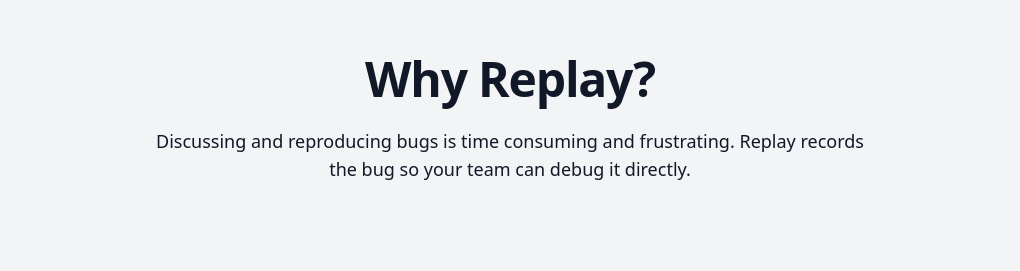
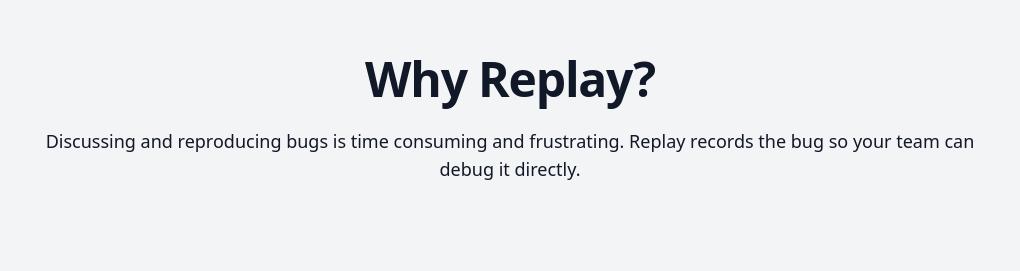
Before and after one commit to jasonLaster/website, a Next.js app: page /components/Features in a window 1280 px wide. Shown: the part 309-580 px from the top of the page, without its empty margins (130-1150 px from the left). Built offline with nearby package versions, Linux system fonts and the light colour scheme; a web font is replaced by a local one; what @tailwindcss/typography would draw is missing.

Commit message:
Bigger images

```diff
--- a/pages/components/Features.js
+++ b/pages/components/Features.js
@@ -35,7 +35,7 @@
   const headerColor = type == "dark" ? "text-white" : "text-gray-900";
 
   return (
-    <div className="max-w-3xl mx-auto px-4 sm:px-6">
+    <div className="max-w-5xl mx-auto px-4 sm:px-6">
       <div className="lg:gap-24 text-center">
         <div>
           <h2
```
